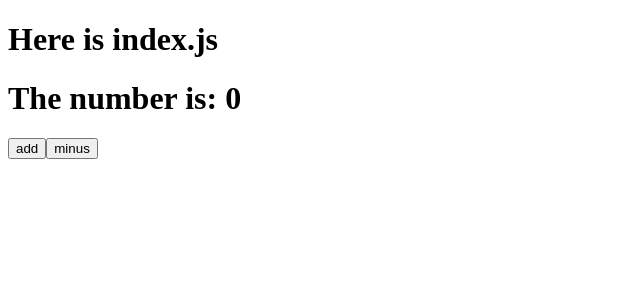
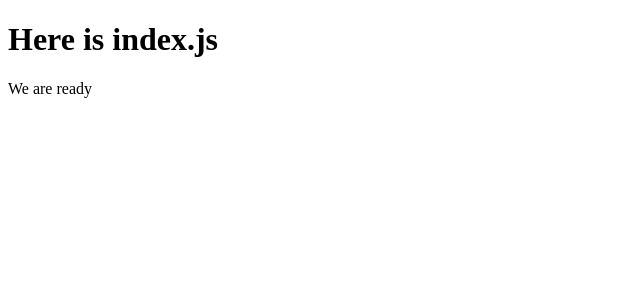
Before and after one commit to amyik/movie_app_2019, a React (Create React App) app: page / in a window 1280 px wide. Shown: the top 300 px of the page, without its empty margins (0-640 px from the left). Built offline with nearby package versions, Linux system fonts and the light colour scheme.

Commit message:
#3 3 Planning the Movie Copponent

```diff
--- a/src/App.js
+++ b/src/App.js
@@ -3,39 +3,22 @@ import Proptypes from "prop-types";
 
 class App extends React.Component {
 
-  constructor(props) {
-    super(props);
-
-    console.log("constructor");
-  }
   state = {
-    count: 0
-  };
-
-  add = () => {
-    this.setState(current => ({count: current.count + 1}));
-  };
-  minus = () => {
-    this.setState(current => ({count: current.count - 1}));
+    isLoading: true,
+    movies: []
   };
 
   componentDidMount() {
-    console.log("didmount");
-  }
-  componentDidUpdate() {
-    console.log("conponentDidUpdate");
-  }
-  componentWillUnmount() {
-    console.log("good bye");
+    setTimeout(() => {
+      this.setState({isLoading: false});
+    }, 5000);
   }
 
   render() {
-    console.log("render");
+    const {isLoading} = this.state;
     return (
       <div>
-        <h1> The number is: {this.state.count}</h1>
-        <button onClick={this.add}> add </button>
-        <button onClick={this.minus}> minus </button>
+        {isLoading ? "loading..." : "We are ready"}
       </div>
     )
   }
```
